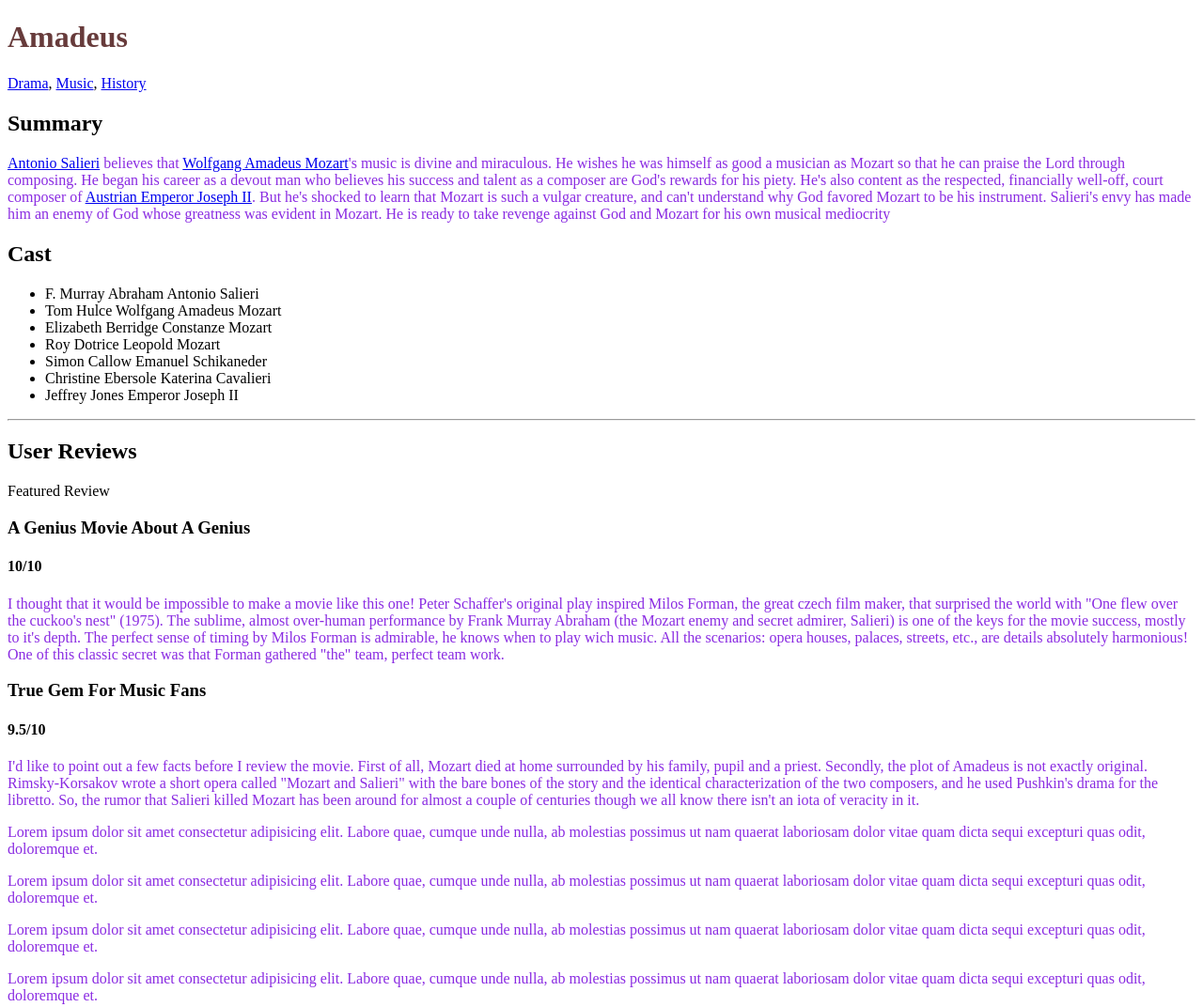
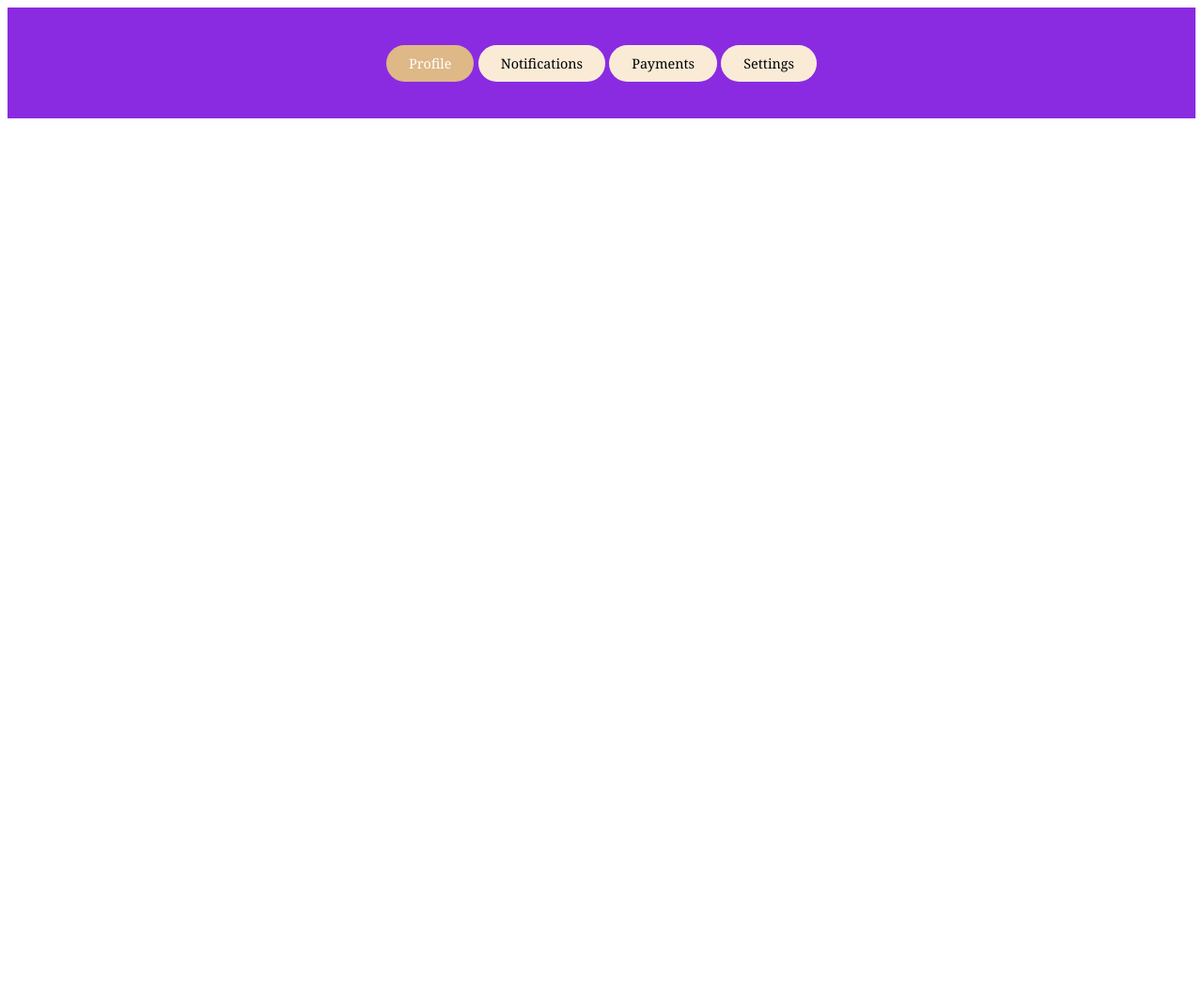
Before and after one commit to suryanshrai1/FullStackBasics, a plain HTML site: page CSS/index.html in a window 1280 px wide. Shown: the top 1072 px of the page at 94% size. After the commit the page ends 800 px from the top, so only its background shows below. Drawn offline with Linux system fonts and the light colour scheme.

```diff
--- /dev/null
+++ b/CSS/Tailwind/index.html
@@ -0,0 +1,19 @@
+<!doctype html>
+<html>
+  <head>
+    <meta charset="UTF-8" />
+    <meta name="viewport" content="width=device-width, initial-scale=1.0" />
+    <script src="https://cdn.jsdelivr.net/npm/@tailwindcss/browser@4"></script>
+
+    <title> Tailwind </title>
+  </head>
+  <body>
+    <h1 class="text-3xl font-bold underline">
+      This is my heading
+    </h1>
+    <h2 class = "border p-6 m-4"> Boder sample</h2>
+    <h2>This is my subheading</h2>
+
+    <p> This is a pragraph</p>
+  </body>
+</html>
--- a/CSS/app.css
+++ b/CSS/app.css
@@ -1,29 +1,118 @@
+/*
+p {
+  color: blueviolet;
+}
 
-
-
-/* for index.html */
-p{
-    color: blueviolet;
-  }
-
-  /* for testCSS */
- /*
+/* for testCSS */
+/*
   h1{
     color: orange;
   }
     */
 
-  h2{
-    color: rgb(rgb(39, 39, 137));
+/*
+body{
+    font-family: Arial, Helvetica, sans-serif;
+}
+
+
+/*
+h2 {
+  color: rgb(rgb(39, 39, 137));
+}
+
+h1 {
+  color: #673b3b;
+  font-size: 50px;
+  font-weight: 500;
+  font-style: italic;
+  text-align: center;
+  letter-spacing: 10px;
+  word-spacing: 10px;
+  text-shadow: 2px 2px 10px red;
+  text-decoration: double underline blueviolet;
+  text-transform: uppercase;
+}
+
+
+h2 {
+  word-spacing: 20px;
+}
+
+
+p {
+  text-transform: none;
+}
+
+ul {
+  list-style-type: circle;
+  list-style-position: inside;
+}
+
+a:link {
+  color: blue;
+}
+
+a:visited {
+  color: orchid;
+}
+
+a:hover {
+  color: yellowgreen;
+}
+
+/*
+h1 {
+  border: 2px dashed olivedrab;
+  /*border-top: 20px;*/
+
+/*padding: 20px ;
+}
+*/
+
+
+/*
+#nav {
+  background-color: aqua;
+  margin: 40px;
+  width: 100px;
+  height: 120px;
+
+  margin: 10px auto;
+}
+  */
+
+  body{
+    font-family: Georgia, 'Times New Roman', Times, serif;
   }
-  h1{
-    color: #673b3b;
-  }
-  h2{
+
+  .wrapper{
+    padding: 3rem;
+    text-align: center;
+    color: aqua;
+    background-color: blueviolet;
 
   }
- /* body{
-    font-family: Arial, Helvetica, sans-serif;
+
+  .menu a{
+    background-color: antiquewhite;
+    padding: 0.6rem 1.5rem;
+    border-radius: 2rem;
+    color: black;
+    text-decoration: none;
+    font-size: 0.9rem;
   }
 
-  @import url();
+  .menu a.active{
+    background-color: burlywood;
+    color: white;
+  }
+
+
+
+
+
+
+/*
+@import url();
+*/
--- a/CSS/index.html
+++ b/CSS/index.html
@@ -8,18 +8,22 @@
   <title>CSS Basics</title>
 
   <link rel="preconnect" href="https://fonts.googleapis.com">
-<link rel="preconnect" href="https://fonts.gstatic.com" crossorigin>
-<link href="https://fonts.googleapis.com/css2?family=Dancing+Script:wght@400..700&display=swap" rel="stylesheet">
+  <link rel="preconnect" href="https://fonts.gstatic.com" crossorigin>
+  <link href="https://fonts.googleapis.com/css2?family=Dancing+Script:wght@400..700&display=swap" rel="stylesheet">
 
-  <link rel = "stylesheet" href="app.css"/>
+  <link rel="stylesheet" href="app.css" />
 </head>
 
 <body>
+  <!--
   <h1>Amadeus</h1>
-  <div>
-    <a href="/drama">Drama</a>, <a href="/music">Music</a>,
+
+  <div id="nav">
+    <a href="/drama">Drama</a>,
+    <a href="/music">Music</a>,
     <a href="/history">History</a>
   </div>
+
   <h2>Summary</h2>
   <p>
     <a href="https://en.wikipedia.org/wiki/Antonio_Salieri">Antonio Salieri</a>
@@ -124,6 +128,20 @@
     <p>Lorem ipsum dolor sit amet consectetur adipisicing elit. Labore quae, cumque unde nulla, ab molestias possimus ut
       nam quaerat laboriosam dolor vitae quam dicta sequi excepturi quas odit, doloremque et.</p>
   </div>
+-->
+
+  <div class="wrapper">
+    <div class="menu">
+      <a href="#" class="active">Profile</a>
+      <a href="#">Notifications</a>
+      <a href="#">Payments</a>
+      <a href="#">Settings</a>
+    </div>
+  </div>
+
+
+
+
 </body>
 
 </html>
```
